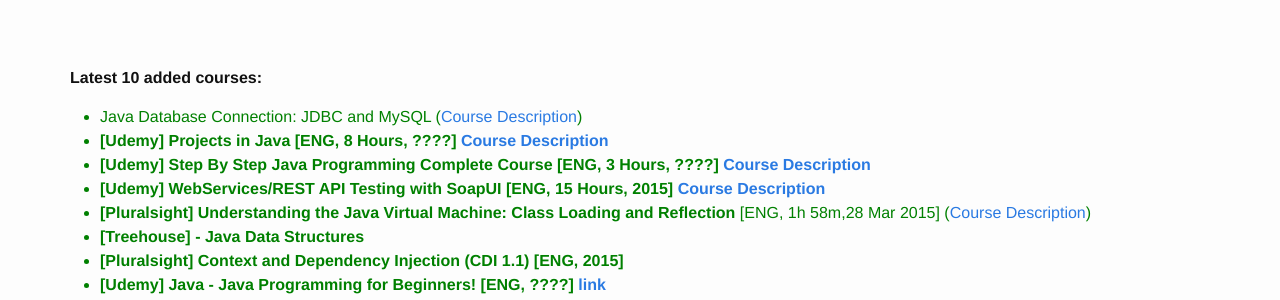
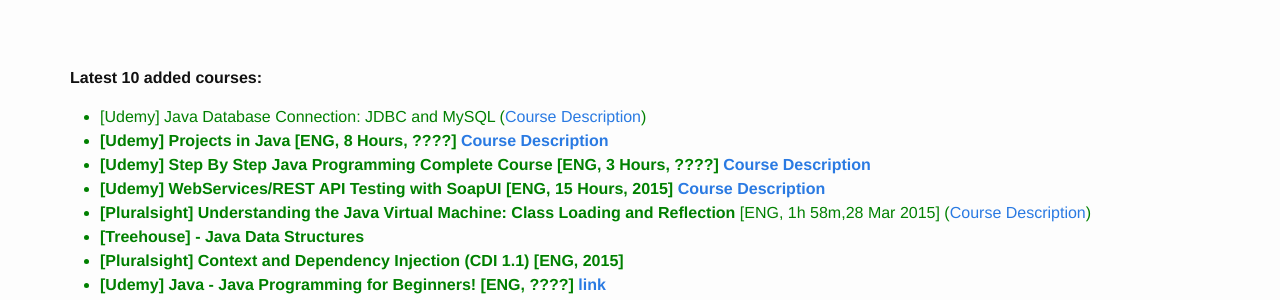
Before and after one commit to webmakaka/javadev.org, a Jekyll site: the page built from website/index.md, in a window 1280 px wide. Shown: the part 263-563 px from the top of the page. Built offline with Jekyll 4.4.1, drawn with Linux system fonts in a browser that asks for light colours.

Commit message:
Update index.md

```diff
--- a/website/index.md
+++ b/website/index.md
@@ -15,7 +15,7 @@
 **Latest 10 added courses:**
 
 <ul>
-<li style="color:green">Java Database Connection: JDBC and MySQL  (<a href="https://www.udemy.com/how-to-connect-java-jdbc-to-mysql/">Course Description</a>)</li>
+<li style="color:green">[Udemy] Java Database Connection: JDBC and MySQL  (<a href="https://www.udemy.com/how-to-connect-java-jdbc-to-mysql/">Course Description</a>)</li>
 <li style="color:green"><strong>[Udemy] Projects in Java [ENG, 8 Hours, ????] <a href="https://www.udemy.com/learn-java-by-building-projects/">Course Description</a></strong></li>
 <li style="color:green"><strong>[Udemy] Step By Step Java Programming Complete Course [ENG, 3 Hours, ????] <a href="https://www.udemy.com/step-by-step-java-programming-complete-course/">Course Description</a></strong></li>
 <li style="color:green"><strong>[Udemy] WebServices/REST API Testing with SoapUI [ENG, 15 Hours, 2015] <a href="https://www.udemy.com/webservices-testing-with-soap-ui/">Course Description</a></strong></li>
```
